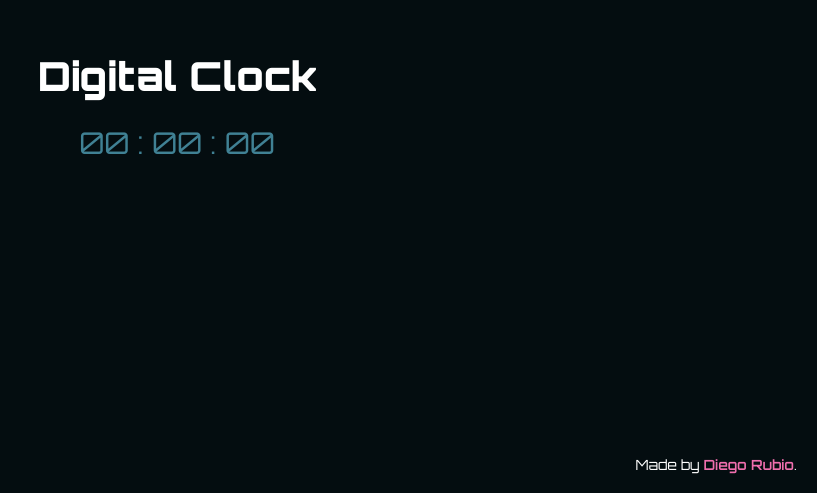
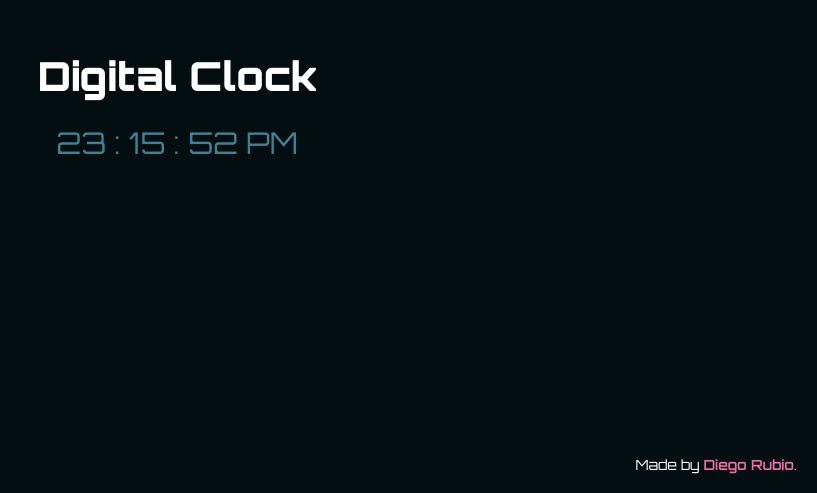
Before and after one commit to darubiomunoz/portfolio-02-clock, a website: page index.html in a window 1280 px wide. Shown: the part 307-800 px from the top of the page, without its empty margins (463-1280 px from the left). Drawn offline with Linux system fonts and the light colour scheme.

Commit message:
JavaScript Finished.

```diff
--- a/index.html
+++ b/index.html
@@ -17,6 +17,7 @@
                 <span class="clock-hours">00</span> :
                 <span class="clock-minutes">00</span> :
                 <span class="clock-seconds">00</span>
+                <span class="clock-indicator">AM</span>
             </time>
         </main>
         <footer class="footer">
--- a/src/js/index.js
+++ b/src/js/index.js
@@ -0,0 +1,23 @@
+(function clock() {
+    const dateInfo = new Date();
+    const hour = dateInfo.getHours();
+    const minute = dateInfo.getMinutes();
+    const second = dateInfo.getSeconds();
+    let indicator;
+    let hourHTML = document.getElementsByClassName('clock-hours');
+    let minuteHTML = document.getElementsByClassName('clock-minutes');
+    let secondHTML = document.getElementsByClassName('clock-seconds');
+    let indicatorHTML = document.getElementsByClassName('clock-indicator');
+
+    function printTime(element, value) {
+        element[0].innerHTML = value < 10 ? `0${value}` : value;
+        hour < 12 ? indicator = 'AM' : indicator = 'PM';
+        indicatorHTML[0].innerText = indicator;
+    }
+
+    printTime(hourHTML, hour);
+    printTime(minuteHTML, minute);
+    printTime(secondHTML, second);
+
+    setInterval(clock, 1000);
+}) ();
```
